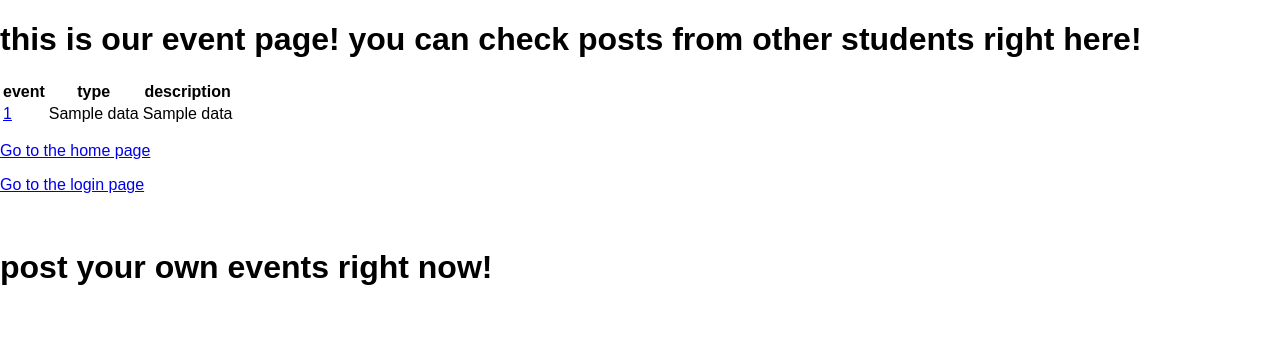
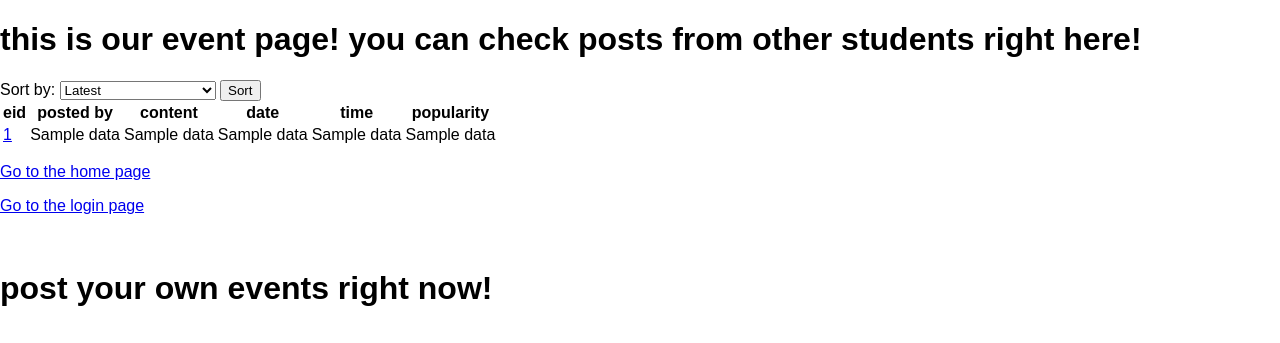
Before and after one commit to lizhe-zhao/Social-networking-site-CSW4111, a Flask app: template templates/events.html in a window 1280 px wide. Shown: the top 343 px of the page. Run offline with Flask 2, Linux system fonts and the light colour scheme; the template is opened without the code that fills it: most values are stand-ins (such as "Sample title", 1, 10 or a date in 2020); parts of the project's set-up code (start-up, migrations or seed data) failed here and were passed over.

Commit message:
add sort function for events page

```diff
--- a/server.py
+++ b/server.py
@@ -395,6 +395,28 @@ def sort_posts():
   context=dict(data=posts)
   return render_template('allposts.html',**context)
 
+
+@app.route('/sort_events',methods=['POST','GET'])
+def sort_events():
+  cond=request.form['cond']
+  posts=[]
+  if cond=='timeL':
+    cursor=g.conn.execute("with cte as(select e.eid,count(v.type), case when v.type='up' then 1 else -1 end as net_count, count(*) as total from events e, event_vote v where e.eid=v.eid group by e.eid, v.type) select e.eid, e.description, s.name, e.start_date, e.start_time, c.net_count from events e, students s, cte c, host h where s.sid=h.sid and h.eid = e.eid and c.eid=e.eid order by e.start_date desc, e.start_time desc")
+  elif cond=='timeO':
+    cursor=g.conn.execute("with cte as(select e.eid,count(v.type), case when v.type='up' then 1 else -1 end as net_count, count(*) as total from events e, event_vote v where e.eid=v.eid group by e.eid, v.type) select e.eid, e.description, s.name, e.start_date, e.start_time, c.net_count from events e, students s, cte c, host h where s.sid=h.sid and h.eid = e.eid and c.eid=e.eid order by e.start_date asc, e.start_time asc")
+  elif cond=='popA':
+    cursor = g.conn.execute("with cte as(select e.eid,count(v.type), case when v.type='up' then 1 else -1 end as net_count, count(*) as total from events e, event_vote v where e.eid=v.eid group by e.eid, v.type) select e.eid, e.description, s.name, e.start_date, e.start_time, c.net_count from events e, students s, cte c, host h where s.sid=h.sid and h.eid = e.eid and c.eid=e.eid order by c.net_count asc")
+  elif cond=='popD':
+    cursor = g.conn.execute("with cte as(select e.eid,count(v.type), case when v.type='up' then 1 else -1 end as net_count, count(*) as total from events e, event_vote v where e.eid=v.eid group by e.eid, v.type) select e.eid, e.description, s.name, e.start_date, e.start_time, c.net_count from events e, students s, cte c, host h where s.sid=h.sid and h.eid = e.eid and c.eid=e.eid order by c.net_count desc")
+
+  for result in cursor:
+    posts.append((result[0], result[1],result[2],result[3],result[4],result[5]))
+  cursor.close()
+
+  context=dict(data=posts)
+  return render_template('events.html',**context)
+
+
 @app.route('/update_loc/<sid>',methods=['GET','POST'])
 def update_loc(sid=None):
   s_number = request.form['s_number']
--- a/templates/events.html
+++ b/templates/events.html
@@ -2,18 +2,36 @@
 
 {%block body%}
     <h1>this is our event page! you can check posts from other students right here!</h1>
+    <form action="/sort_events" method='POST'>
+      <label for='cond'>Sort by:</label>
+          <select name="cond" id ='cond'>
+              <option value="timeL">Latest</option>
+              <option value="timeO">Oldest</option>
+              <option value="popA">Popularity Ascending</option>
+              <option value="popD">Popularity  Descending</option>
+          </select>
+          <input type="submit" value="Sort">
+  </form>
+
+
     <table>
         <tr>
-            <th>event</th>
-            <th>type</th>
-            <th>description</th>
+          <th>eid</th>
+          <th>posted by</th>
+          <th>content</th>
+          <th>date</th>
+          <th>time</th>
+          <th>popularity</th>
         </tr>
 
         {% for n in data %}
         <tr>
             <td><a href="{{url_for('eventdetail',eid=n[0])}}">{{n[0]}}</a></td>
+            <td>{{n[2]}}</td>
             <td>{{n[1]}}</td>
-            <td>{{n[2]}}</td>
+            <td>{{n[3]}}</td>
+            <td>{{n[4]}}</td>
+            <td>{{n[5]}}</td>
         </tr>
         {% endfor %}
     </table>
```
